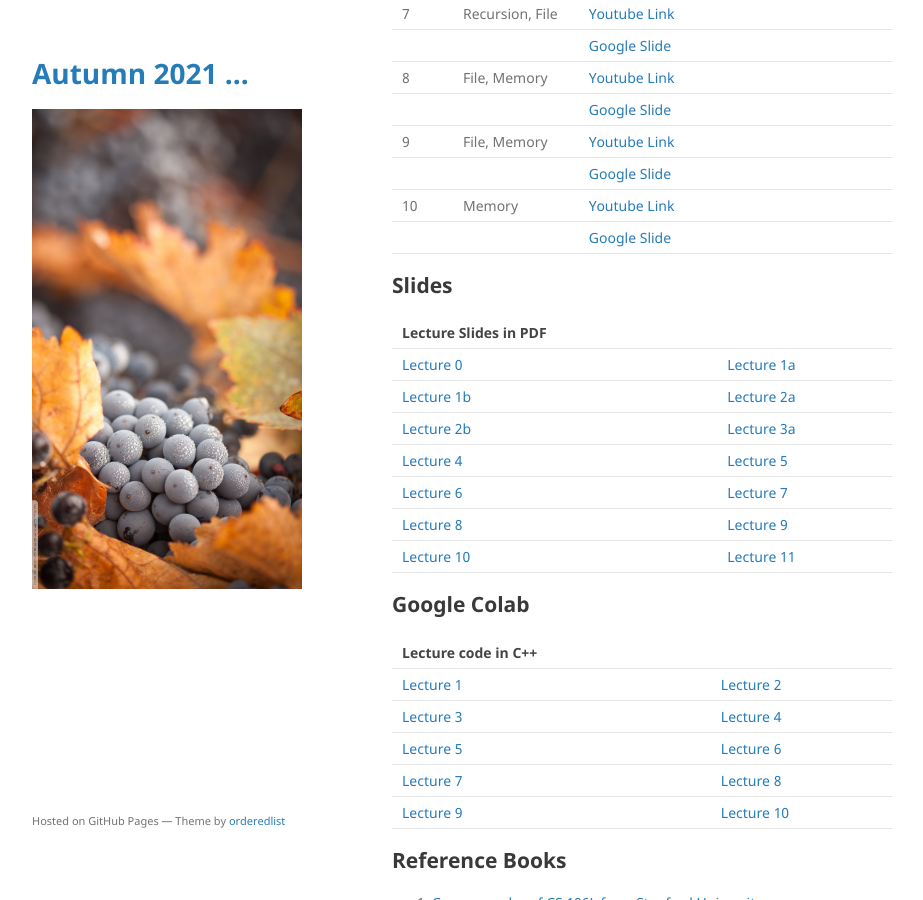
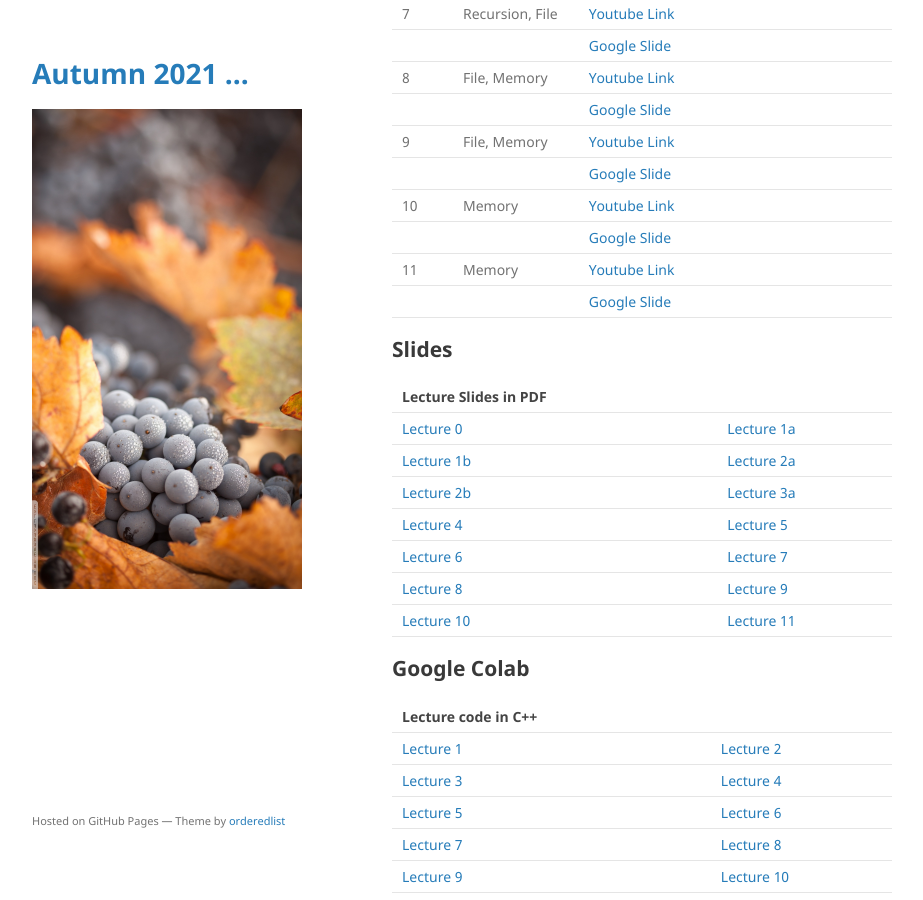
Before and after one commit to mohammadmotiurrahman/mohammadmotiurrahman.github.io, a Jekyll site: the page built from cse203_6/index.md, in a window 1280 px wide and 900 px high, scrolled down 2598 px. Shown: the whole window, without its empty margins (178-1101 px from the left). Built offline with Jekyll 4.4.1, drawn with Linux system fonts in a browser that asks for light colours; our own code applies the rules of GitHub Pages for plain Markdown files.

Commit message:
Update index.md

```diff
--- a/cse203_6/index.md
+++ b/cse203_6/index.md
@@ -78,16 +78,18 @@
 | 4       | CSC 101      | [Youtube Link](https://youtu.be/t1f67MpEdlE)                                                                   |
 | 5       | CSC 101      | [Youtube Link](https://youtu.be/ySColxAPKL8)                                                                   |
 |         |              | [Google Slide](https://jamboard.google.com/d/1UGCRbymmYzD0bleCh8vIBWhSQkgU3Cy2MJHiALladMs/edit?usp=sharing )   |
-| 6       | Recursion      | [Youtube Link](https://youtu.be/X3v3JHOmOhQ)                                                                   |
+| 6       | Recursion      | [Youtube Link](https://youtu.be/X3v3JHOmOhQ)                                                                 |
 |         |              | [Google Slide](https://jamboard.google.com/d/1UGCRbymmYzD0bleCh8vIBWhSQkgU3Cy2MJHiALladMs/edit?usp=sharing )   |
-| 7       | Recursion, File      | [Youtube Link](https://youtu.be/GGbnEyklEGM)                                                                   |
-|         |              | [Google Slide](https://jamboard.google.com/d/1Bk1cCxn5U6XdXD2N1dK_H1u-KVvWutG-DTRPN5UippQ/edit?usp=sharing)   |
-| 8       | File, Memory      | [Youtube Link](https://youtu.be/rOhULO8QKX0)                                                                   |
+| 7       | Recursion, File      | [Youtube Link](https://youtu.be/GGbnEyklEGM)                                                           |
+|         |              | [Google Slide](https://jamboard.google.com/d/1Bk1cCxn5U6XdXD2N1dK_H1u-KVvWutG-DTRPN5UippQ/edit?usp=sharing)    |
+| 8       | File, Memory      | [Youtube Link](https://youtu.be/rOhULO8QKX0)                                                              |
 |         |              | [Google Slide]()   |
-| 9       | File, Memory      | [Youtube Link](https://youtu.be/rdj74do9gew)                                                                   |
+| 9       | File, Memory      | [Youtube Link](https://youtu.be/rdj74do9gew)                                                              |
 |         |              | [Google Slide]()   |
 | 10       | Memory      | [Youtube Link](https://youtu.be/_fsjGZLh9Bw)                                                                   |
-|         |              | [Google Slide](https://jamboard.google.com/d/1nBFGaQw-s2UvkTyFDHC8cMtWjyrdx9w29ilIBEPQkeE/edit?usp=sharing)   |
+|         |              | [Google Slide](https://jamboard.google.com/d/1nBFGaQw-s2UvkTyFDHC8cMtWjyrdx9w29ilIBEPQkeE/edit?usp=sharing)    |
+| 11       | Memory      | [Youtube Link](https://youtu.be/txRoTTCLSzI)                                                                   |
+|         |              | [Google Slide]()    |
 
 
 
```
